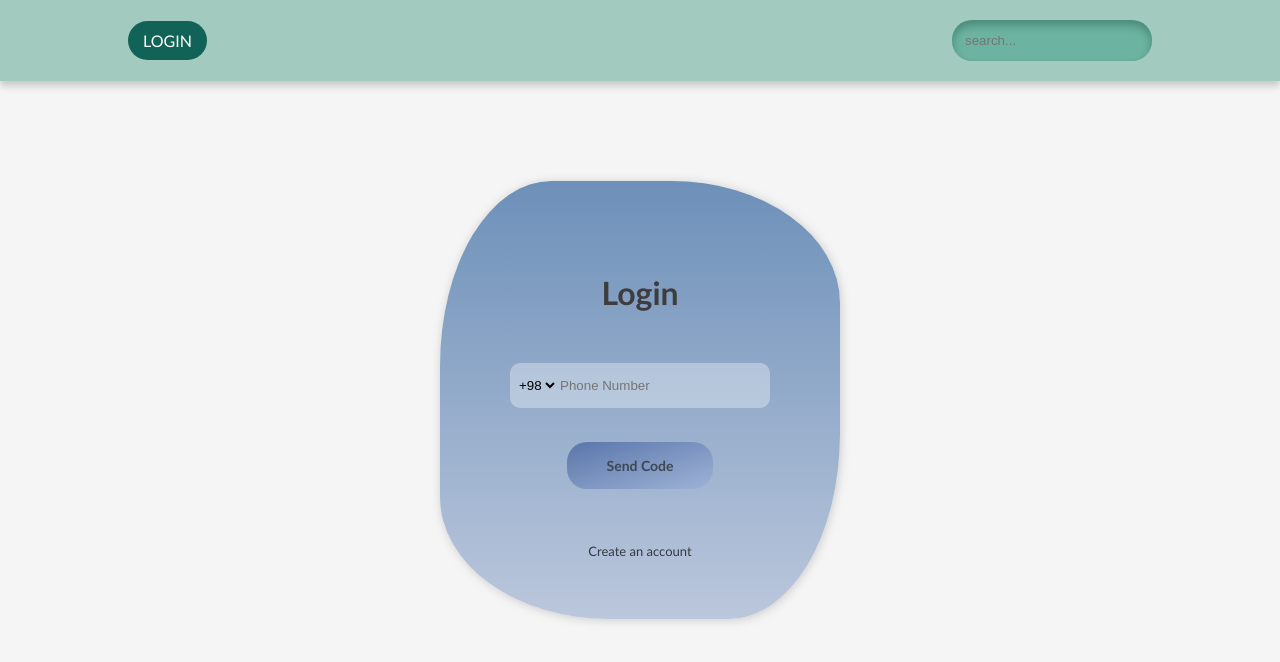
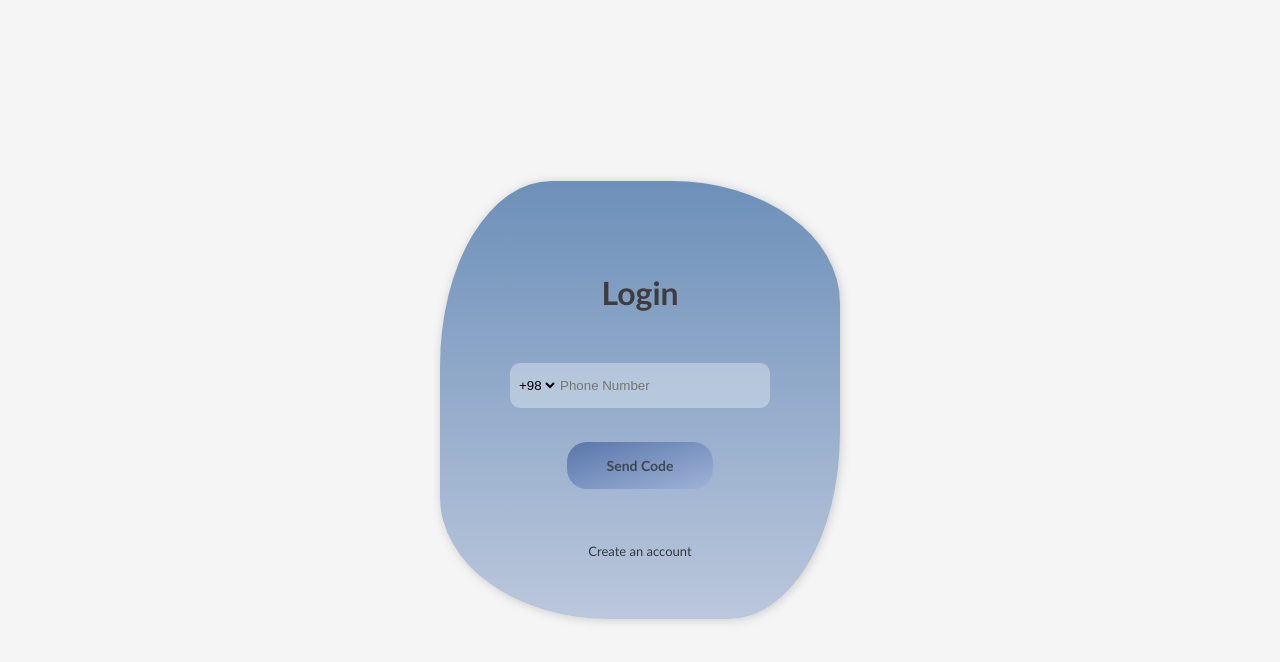
Before and after one commit to MahshadOliaie/Contact-List, a React (Vite) app: page / in a window 1280 px wide. Shown: the top 662 px of the page. Built offline with nearby package versions, Linux system fonts and the light colour scheme; no server answers.

Commit message:
remove header from login page

```diff
--- a/src/App.jsx
+++ b/src/App.jsx
@@ -11,7 +11,7 @@ function App() {
   const [inputValue, setInputValue] = useState("")
   const [users, setUsers] = useState([])
   const [filteredUsers, setFilteredUsers] = useState([])
-  const [isLoggedIn , setIsLoggedIn] = useState(false)
+  const [isLoggedIn, setIsLoggedIn] = useState(false)
 
   useEffect(() => {
     fetch('https://randomuser.me/api/?results=50')
@@ -21,7 +21,7 @@ function App() {
     return () => { };
   }, [])
 
-  function loggedInSetter(){
+  function loggedInSetter() {
     setIsLoggedIn(true)
   }
 
@@ -61,12 +61,14 @@ function App() {
             numberSetter(params)
           }
         }}>
-          <MyHeader inputValue={inputValue} onChange={search} />
 
           {isLoggedIn ?
-            <RandomUsers users={users} filteredUsers={filteredUsers} setFilteredUsers={setFilteredUsers} />
+            <>
+              <MyHeader inputValue={inputValue} onChange={search} />
+              <RandomUsers users={users} filteredUsers={filteredUsers} setFilteredUsers={setFilteredUsers} />
+            </>
             :
-            <LoginPage/>
+            <LoginPage />
           }
 
         </PhoneNumberContext.Provider>
--- a/src/components/MyHeader/MyHeader.jsx
+++ b/src/components/MyHeader/MyHeader.jsx
@@ -1,10 +1,13 @@
+import { useContext } from 'react'
 import Search from '../RandomUsers/Search'
 import CSS from './myHeader.module.css'
+import PhoneNumberContext from '../../assets/context/PhoneNumberContext'
 
 function MyHeader({inputValue , onChange}){
+    const {number} = useContext(PhoneNumberContext)
     return (
         <div className={CSS.header}>
-            <p className={CSS.loginBtn}>LOGIN</p>
+            <p className={CSS.loginBtn}>{number}</p>
             <Search inputValue={inputValue} onChange={onChange}  />
         </div>
     )
```
